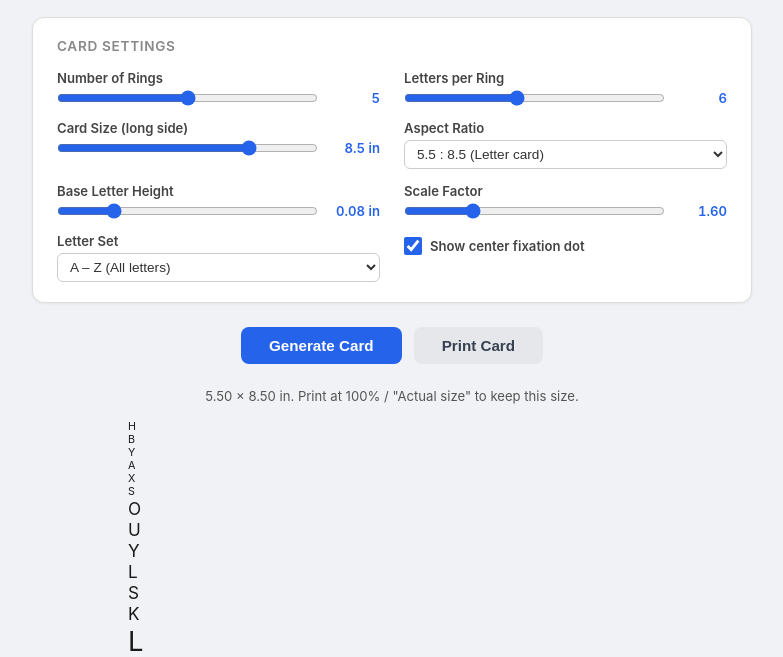
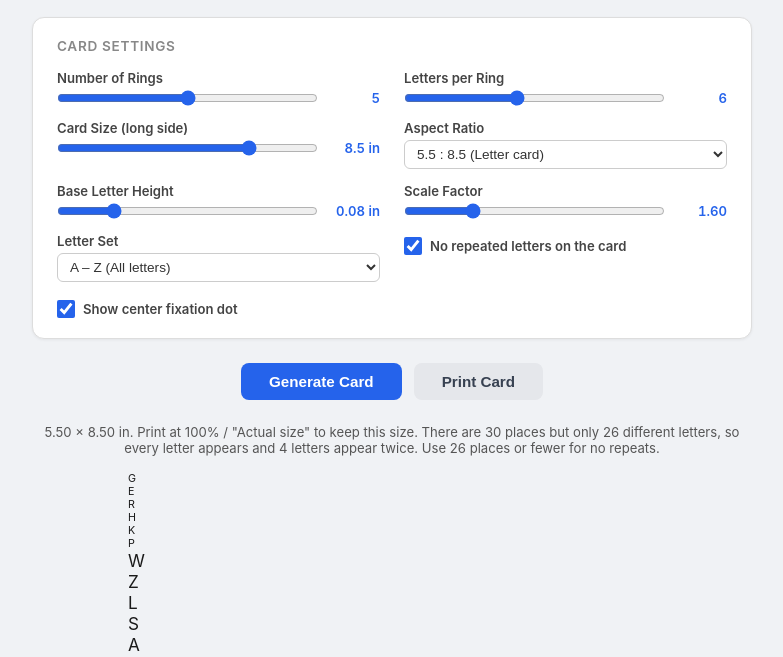
Before and after one commit to dan98765/vision-therapy-tools, a website built with Vite: page macdonald-form-field-cards/index.html in a window 1280 px wide. Shown: the part 79-736 px from the top of the page, without its empty margins (248-1031 px from the left). Built offline with nearby package versions, Linux system fonts and the light colour scheme.

Commit message:
feat(macdonald-cards): add a no-repeated-letters option that deals letters across the whole card

```diff
--- a/macdonald-form-field-cards/index.html
+++ b/macdonald-form-field-cards/index.html
@@ -85,6 +85,13 @@
 
       <div class="control-group">
         <label class="checkbox-label">
+          <input type="checkbox" id="no-repeats" checked>
+          No repeated letters on the card
+        </label>
+      </div>
+
+      <div class="control-group">
+        <label class="checkbox-label">
           <input type="checkbox" id="show-dot" checked>
           Show center fixation dot
         </label>
--- a/macdonald-form-field-cards/layout.js
+++ b/macdonald-form-field-cards/layout.js
@@ -1,7 +1,7 @@
 // Layout maths for the Macdonald Form Field Cards. No DOM access, so it can be tested.
 // All lengths are in mm; "em" means the font-size of the letter in question.
 
-import { pickLetters } from '../shared/letters.js';
+import { dealLetters, pickLetters } from '../shared/letters.js';
 
 export const BORDER_MM = 0.8;    // card border width (the CSS reads this via --border-mm)
 export const GLYPH_REACH = 0.6;  // how far a glyph extends from its center, in em
@@ -57,14 +57,18 @@ export function fitRings(numRings, perRing, baseEm, scaleFactor, available) {
   return { k: lo, rings: at(lo) };
 }
 
-// Pick letters for every ring and place them around it with a little wobble.
+// Pick letters for every ring and place them around it with a little wobble. With `noRepeats`, letters are
+// dealt from the pool across the whole card, so none appears twice until the pool has been used up; otherwise
+// each ring is picked on its own and the same letter can appear in several rings.
 // Returns [{ letter, font, x, y }] with x and y measured from the inside corner of the card.
-export function placeLetters(rings, perRing, cx, cy, pool, random = Math.random) {
+export function placeLetters(rings, perRing, cx, cy, pool, random = Math.random, { noRepeats = false } = {}) {
   const placed = [];
   const angleStep = (2 * Math.PI) / perRing;
 
-  for (const { radius, font } of rings) {
-    const letters = pickLetters(pool, perRing, random);
+  const dealt = noRepeats ? dealLetters(pool, rings.map(() => perRing), random) : null;
+
+  rings.forEach(({ radius, font }, ringIndex) => {
+    const letters = dealt ? dealt[ringIndex] : pickLetters(pool, perRing, random);
     const baseAngle = random() * 2 * Math.PI; // new rotation each generation
     const wobble = () => (random() - 0.5) * JITTER * font;
 
@@ -73,6 +77,6 @@ export function placeLetters(rings, perRing, cx, cy, pool, random = Math.random)
       const r = radius + wobble();
       placed.push({ letter, font, x: cx + r * Math.cos(angle), y: cy + r * Math.sin(angle) });
     });
-  }
+  });
   return placed;
 }
--- a/macdonald-form-field-cards/main.js
+++ b/macdonald-form-field-cards/main.js
@@ -1,7 +1,7 @@
 // Macdonald Form Field Cards: reads the controls, draws the card.
 
 import { CAP_HEIGHT, MIN_LETTER_MM, UPPER, UPPER_CONSONANTS, VOWELS } from '../shared/letters.js';
-import { inchLabel, mmAsInches, sizeSummary } from '../shared/format.js';
+import { inchLabel, letterUseNote, mmAsInches, sizeSummary } from '../shared/format.js';
 import { bindPrint, byId, setNote } from '../shared/page.js';
 import { pageNote } from '../shared/paper.js';
 import { inchesToMm } from '../shared/units.js';
@@ -27,6 +27,7 @@ const els = {
   scaleFactor: byId('scale-factor'),
   scaleFactorVal: byId('scale-factor-val'),
   letterSet: byId('letter-set'),
+  noRepeats: byId('no-repeats'),
   showDot: byId('show-dot'),
   btnGenerate: byId('btn-generate'),
   btnPrint: byId('btn-print'),
@@ -47,7 +48,9 @@ function generateCard() {
 
   const geo = cardGeometry(inchesToMm(parseFloat(els.cardSize.value)), parseFloat(els.aspectRatio.value));
   const { k, rings } = fitRings(numRings, lettersPerRing, baseEm, scaleFactor, geo.available);
-  const letters = placeLetters(rings, lettersPerRing, geo.cx, geo.cy, LETTER_SETS[els.letterSet.value]);
+  const pool = LETTER_SETS[els.letterSet.value];
+  const noRepeats = els.noRepeats.checked;
+  const letters = placeLetters(rings, lettersPerRing, geo.cx, geo.cy, pool, Math.random, { noRepeats });
 
   els.card.style.width = geo.width + 'mm';
   els.card.style.height = geo.height + 'mm';
@@ -74,6 +77,7 @@ function generateCard() {
     els.note,
     sizeSummary(geo.width, geo.height) +
       page.text +
+      (noRepeats ? ' ' + letterUseNote(letters.length, pool.length) : '') +
       (k < 0.995 ? ` Letters were shrunk to ${Math.round(k * 100)}% of the requested size to fit the card.` : '') +
       (tooSmall
         ? ` Warning: the innermost letters are only ${mmAsInches(smallestMm, 3)} tall, which may be too small to read. Use a bigger card or fewer rings or letters per ring.`
--- a/shared/format.js
+++ b/shared/format.js
@@ -16,3 +16,20 @@ export function sizeSummary(widthMm, heightMm) {
   return `${mmToInches(widthMm).toFixed(2)} × ${mmToInches(heightMm).toFixed(2)} in. ` +
     'Print at 100% / "Actual size" to keep this size.';
 }
+
+// What to tell the user about how a card or chart used a pool of letters when no letter should repeat.
+// `positions` is how many letters were placed and `poolSize` how many different letters there are to choose from.
+export function letterUseNote(positions, poolSize) {
+  if (positions === poolSize) return `All ${poolSize} letters are used once each.`;
+  if (positions < poolSize) {
+    return `No letter repeats. ${positions} of the ${poolSize} letters are used, so ${poolSize - positions} do not appear.`;
+  }
+  // Every letter is used before any is used again, so each appears `base` times and `extra` of them once more
+  const base = Math.floor(positions / poolSize);
+  const extra = positions % poolSize;
+  let spread;
+  if (extra === 0) spread = `every letter appears ${base} times`;
+  else if (base === 1) spread = `every letter appears and ${extra} ${extra === 1 ? 'letter appears' : 'letters appear'} twice`;
+  else spread = `every letter appears ${base} or ${base + 1} times`;
+  return `There are ${positions} places but only ${poolSize} different letters, so ${spread}. Use ${poolSize} places or fewer for no repeats.`;
+}
--- a/shared/letters.js
+++ b/shared/letters.js
@@ -31,3 +31,21 @@ export function pickLetters(pool, count, random = Math.random) {
   }
   return result.slice(0, count);
 }
+
+// Letters for several groups (the rings of a card) dealt from one pool, so a letter is not used a second
+// time anywhere until every letter in the pool has been used once. `counts` is how many letters each group
+// needs. A group never repeats a letter inside itself unless it needs more letters than the pool holds.
+export function dealLetters(pool, counts, random = Math.random) {
+  let bag = []; // letters not yet dealt in the current pass through the pool
+  return counts.map(count => {
+    const group = [];
+    while (group.length < count) {
+      if (bag.length === 0) {
+        const fresh = pool.filter(letter => !group.includes(letter));
+        bag = shuffle(fresh.length > 0 ? fresh : pool, random);
+      }
+      group.push(bag.pop());
+    }
+    return group;
+  });
+}
```
Also changed, not shown: docs/macdonald-cards-feedback-plan.md (+8 -2 lines), docs/macdonald-form-field-cards.md (+2 -1 lines), tests/cards-layout.test.js (+36 -0 lines), tests/format.test.js (+20 -1 lines), tests/letters.test.js (+49 -1 lines).
